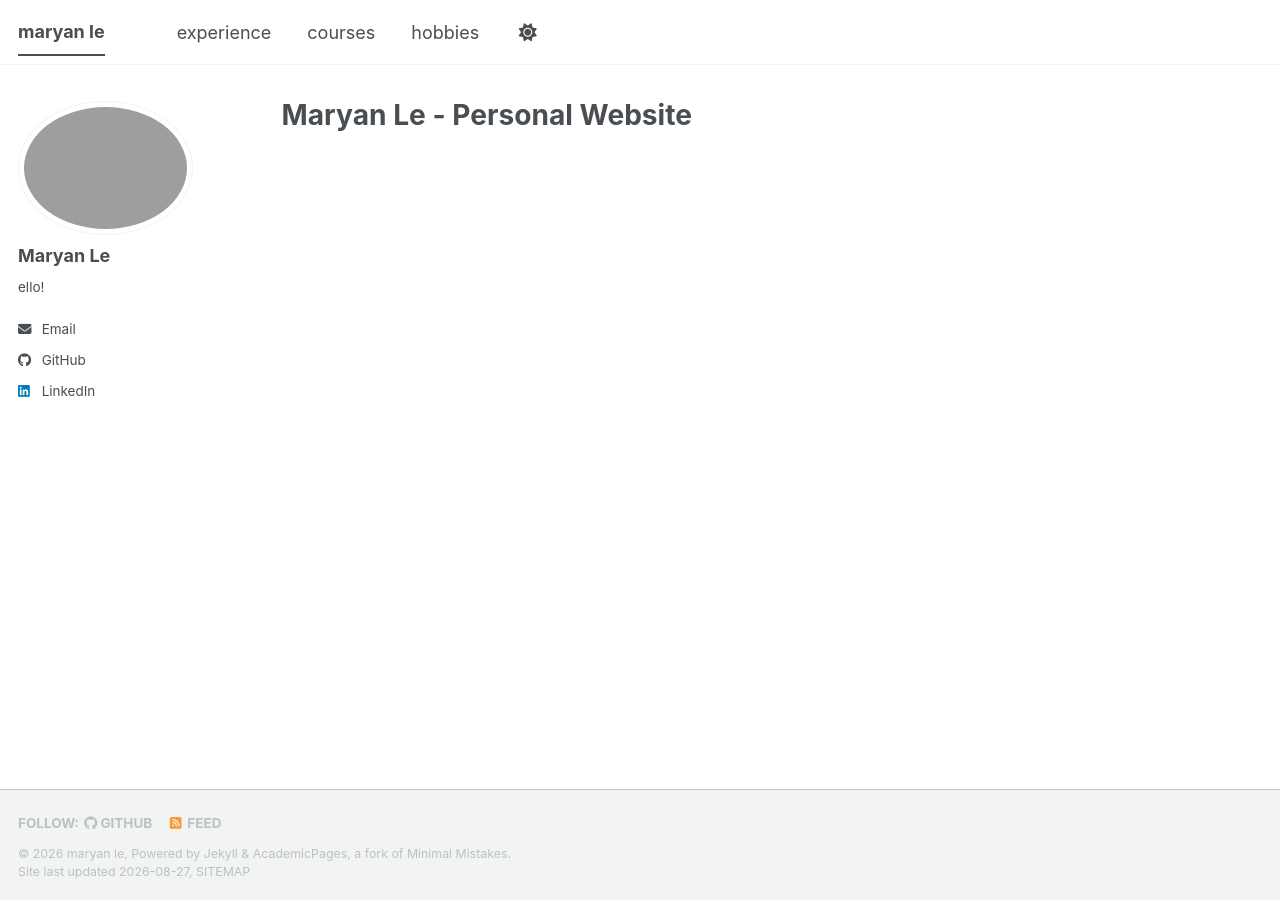
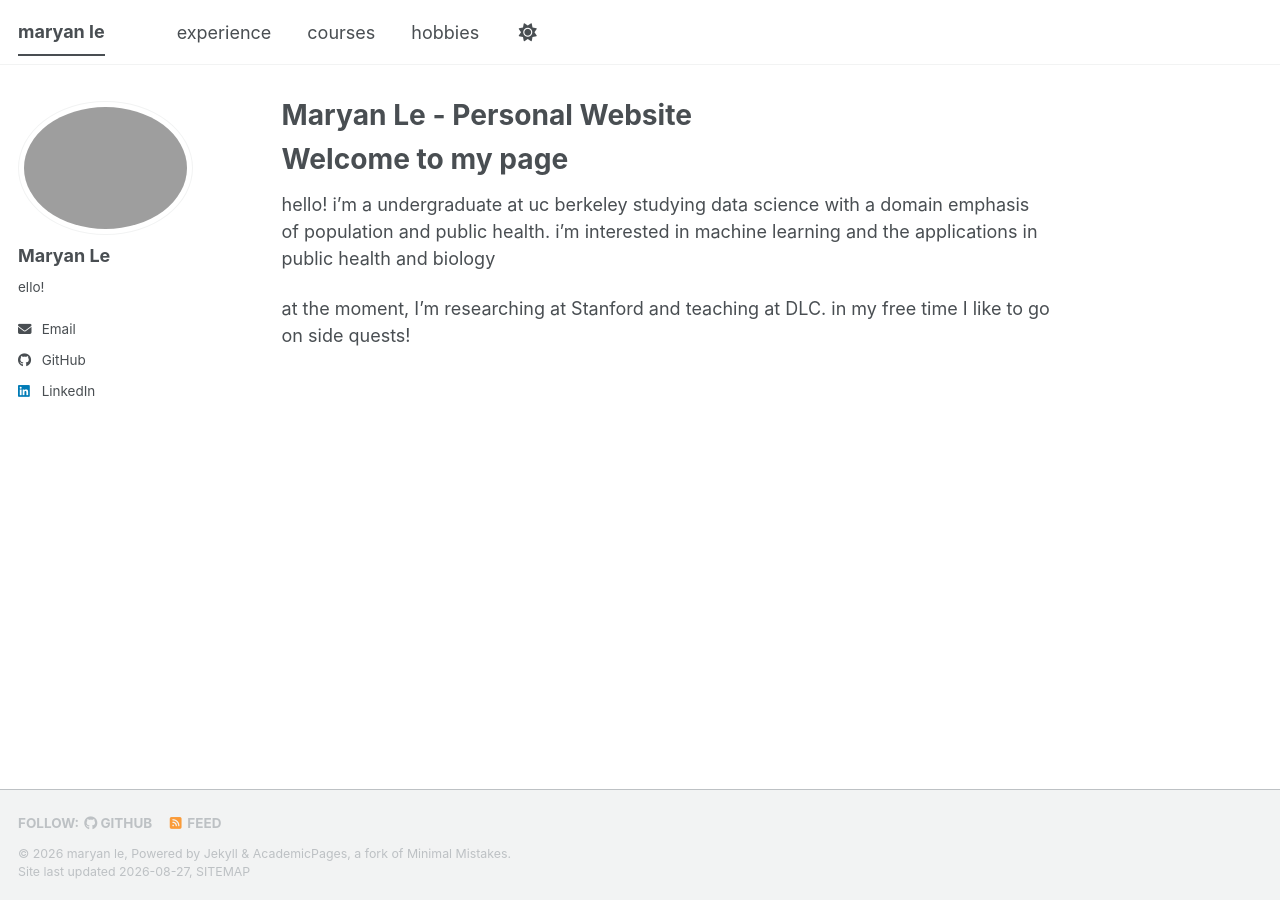
Before and after one commit to lemaryan/lemaryan.github.io, a Jekyll site: the page built from _pages/about.md, in a window 1280 px wide. Built offline with Jekyll 4.4.1, drawn with Linux system fonts in a browser that asks for light colours; a style sheet for code colours, icons or effects is not loaded.

Commit message:
Update about.md

```diff
--- a/_pages/about.md
+++ b/_pages/about.md
@@ -6,3 +6,8 @@ redirect_from:
   - /about/
   - /about.html
 ---
+
+# Welcome to my page
+hello! i'm a undergraduate at uc berkeley studying data science with a domain emphasis of population and public health. i'm interested in machine learning and the applications in public health and biology
+
+at the moment, I'm researching at Stanford and teaching at DLC. in my free time I like to go on side quests!
```
